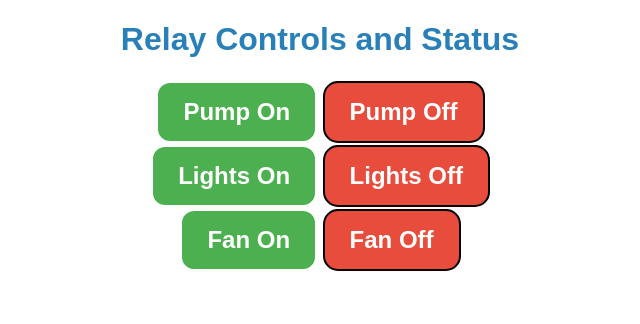
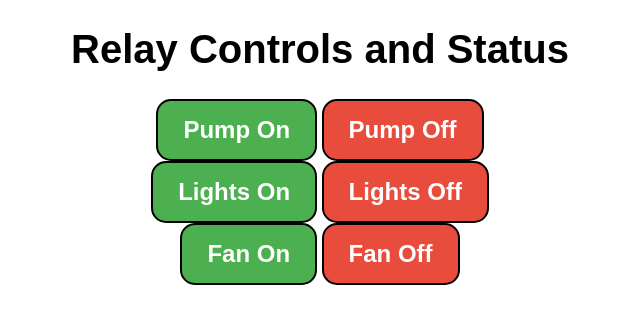
Before and after one commit to chall6753/Charlies-Farm, a PHP site: page /src/relay_toggle.php in a window 1280 px wide. Shown: the top 324 px of the page, without its empty margins (320-960 px from the left). Run offline with PHP 8.4, Linux system fonts and the light colour scheme.

```diff
--- a/src/relay_toggle.php
+++ b/src/relay_toggle.php
@@ -12,7 +12,7 @@
           text-align: center;
       }
 
-      h1 { font-size: 2.0rem; color:#2980b9;}
+      h1 { font-size: 2.5rem; color:black;}
       h2 { font-size: 1.25rem; color:#2980b9;}
 
       .onButton {
@@ -25,7 +25,7 @@
         text-decoration: none;
         color: #fff;
         background-color: #4CAF50;
-        border: solid;
+        border: 2px solid black;
         border-radius: 15px;
 
       }
```
